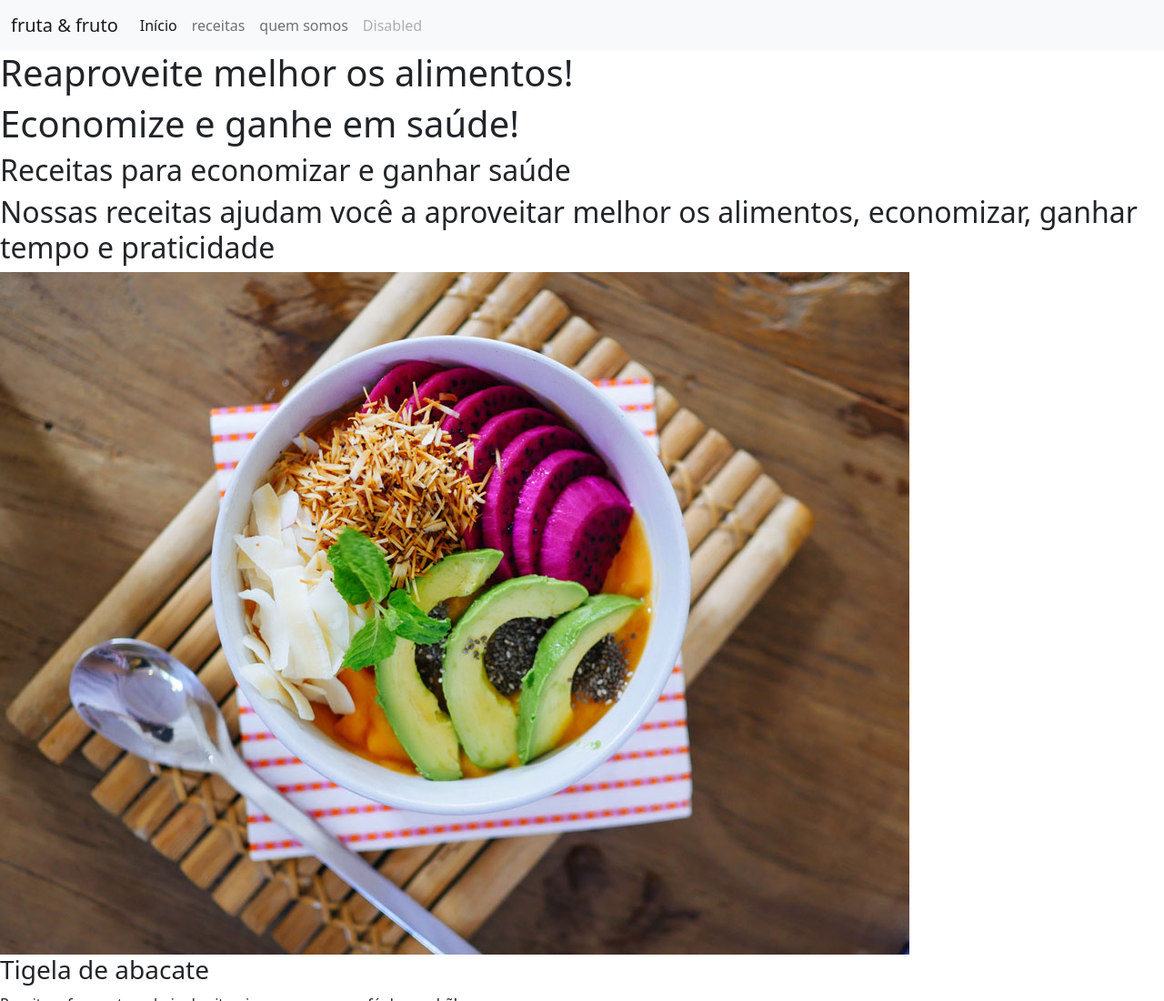
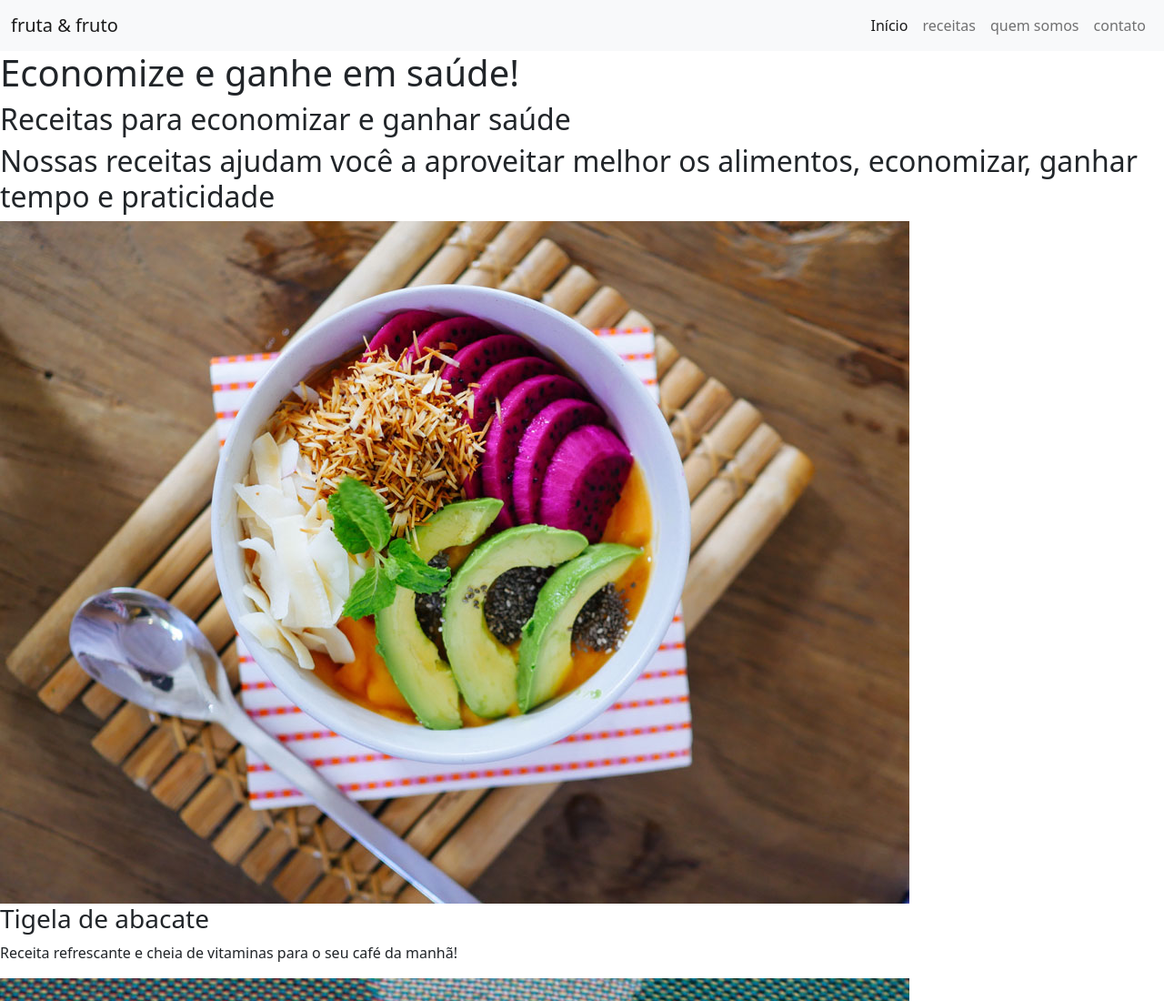
Before and after one commit to leonardodebritto/project-fruta-fruto, a plain HTML site: page index.html in a window 1280 px wide. Shown: the top 1100 px of the page at 91% size. Drawn offline with nearby package versions, Linux system fonts and the light colour scheme.

Commit message:
Finishing the top navigation bar

```diff
--- a/index.html
+++ b/index.html
@@ -16,13 +16,13 @@
 <body>
 
   <header>
-    <nav class="navbar navbar-expand-lg navbar-light bg-light">
+    <nav class="navbar navbar-expand-lg navbar-light bg-light fixed-top">
       <div class="container-fluid">
         <a class="navbar-brand" href="#">fruta & fruto</a>
         <button class="navbar-toggler" type="button" data-bs-toggle="collapse" data-bs-target="#navbarNav" aria-controls="navbarNav" aria-expanded="false" aria-label="Toggle navigation">
           <span class="navbar-toggler-icon"></span>
         </button>
-        <div class="collapse navbar-collapse" id="navbarNav">
+        <div class="collapse navbar-collapse justify-content-end" id="navbarNav">
           <ul class="navbar-nav">
             <li class="nav-item">
               <a class="nav-link active" aria-current="page" href="#">Início</a>
@@ -34,7 +34,7 @@
               <a class="nav-link" href="#">quem somos</a>
             </li>
             <li class="nav-item">
-              <a class="nav-link disabled" href="#" tabindex="-1" aria-disabled="true">Disabled</a>
+              <a class="nav-link" href="#">contato</a>
             </li>
           </ul>
         </div>
```
